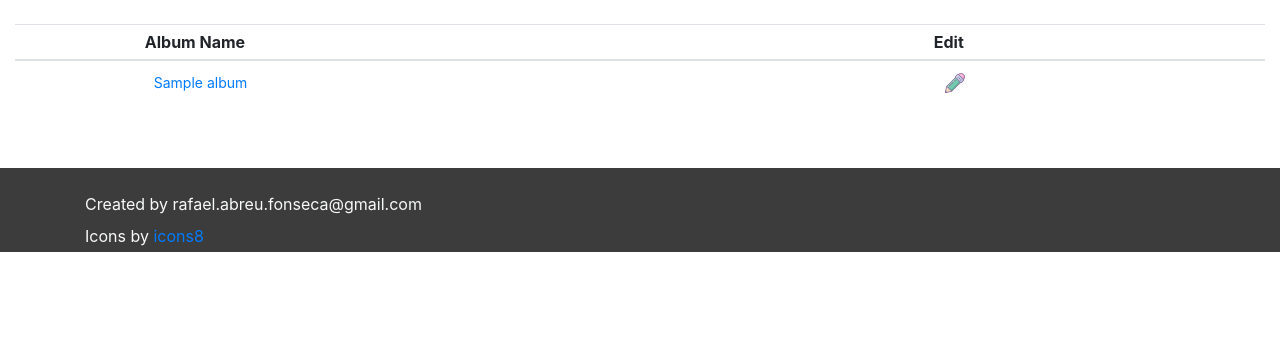
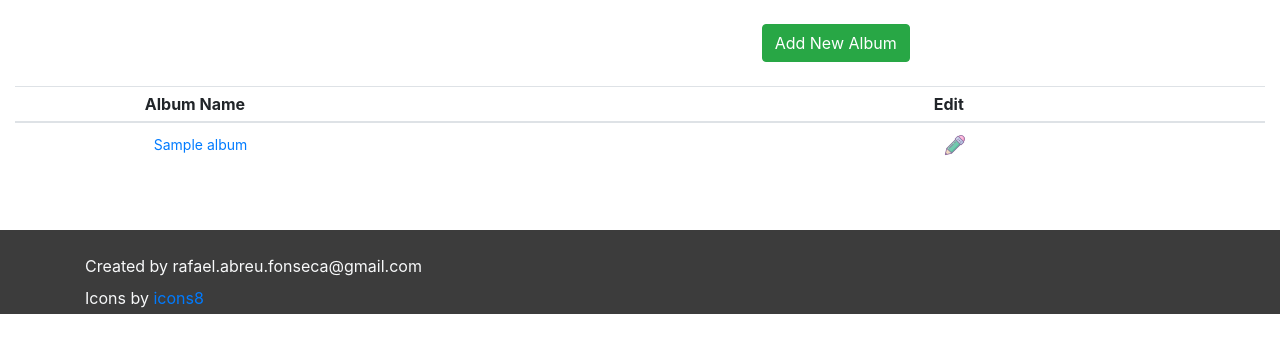
Before and after one commit to fonsecaRafael/music-collection, a Django app: page /albums/ in a window 1280 px wide. Shown: the part 56-409 px from the top of the page. Run offline with Django 4.2, Linux system fonts and the light colour scheme; tables that the repository leaves empty hold one stand-in row (values such as "Sample post"); some libraries are stand-ins or nearby versions.

Commit message:
Adds link to create

```diff
--- a/musics/albums/templates/albums/albums.html
+++ b/musics/albums/templates/albums/albums.html
@@ -7,6 +7,14 @@
 
 {% block body %}
 <div class="container-fluid">
+	<div class="row mt-4">
+		<div class="col-md-7"></div>
+		<div class="col-md-4">
+			<a class="btn btn-success justify-content-end" href="{% url 'albums:create' %}">Add New Album</a>
+		</div>
+	</div>
+
+
 	<div class="row">
 		<div class="col-md-12">
 
```
